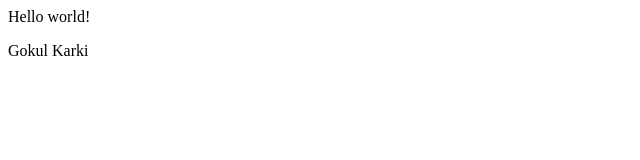
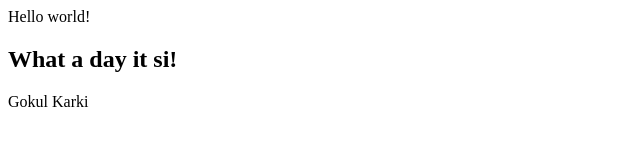
Before and after one commit to gokulkar879/helloworld, a plain HTML site: page index.html in a window 1280 px wide. Shown: the whole page, without its empty margins (0-640 px from the left). Drawn offline with Linux system fonts and the light colour scheme.

Commit message:
added h2

```diff
--- a/index.html
+++ b/index.html
@@ -8,6 +8,7 @@
 </head>
 <body>
     Hello world!
+    <h2>What a day it si!</h2>
     <div>
         <p>Gokul Karki</p>
     </div>
```
